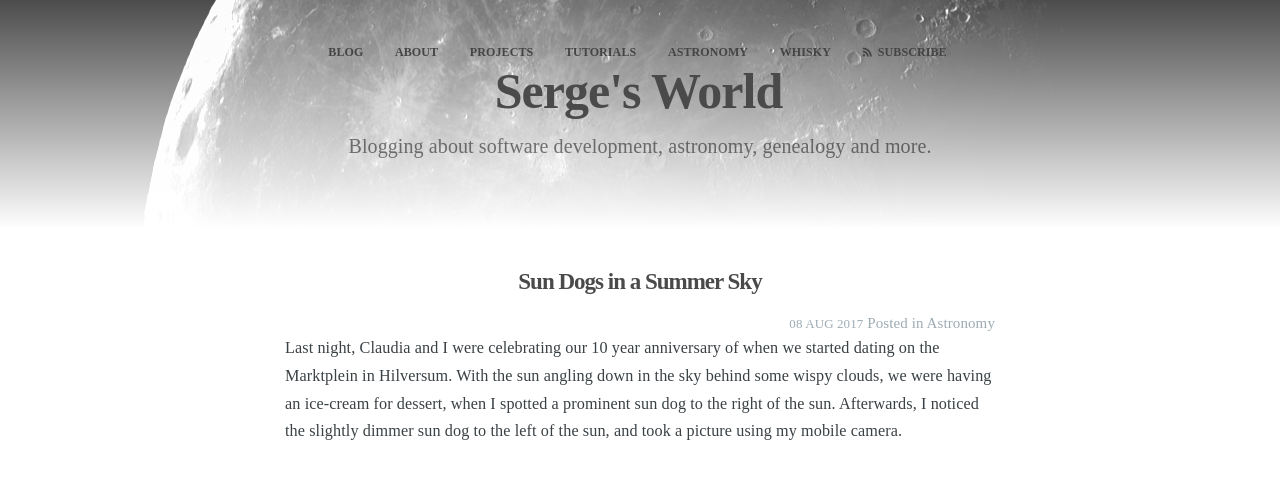
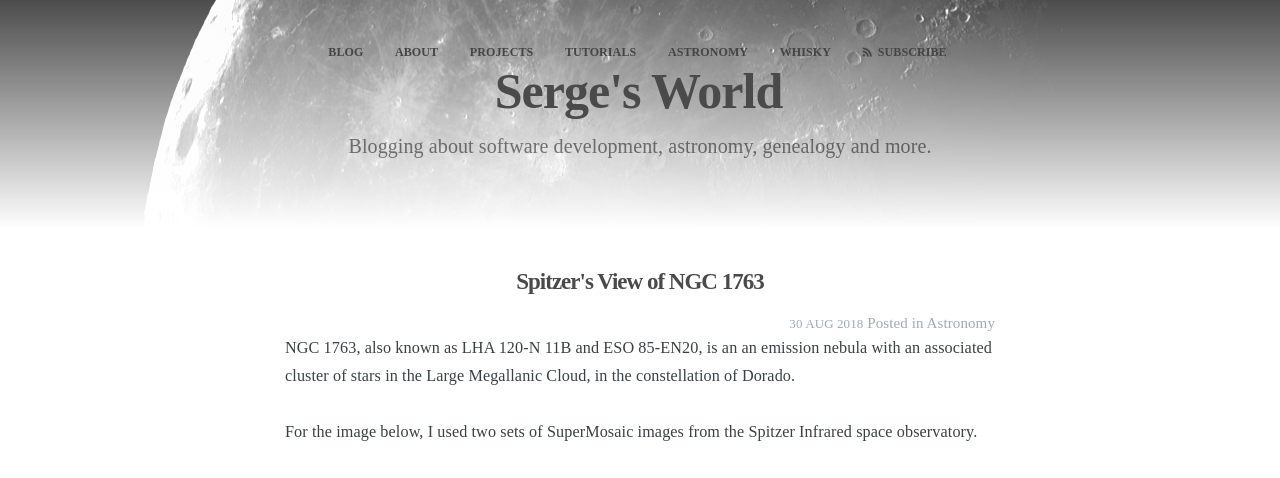
Before and after one commit to sjmeunier/sjmeunier.github.io, a Jekyll site: the page built from index.html, in a window 1280 px wide and 1400 px high. Shown: the top 478 px of the window. Built offline with Jekyll 4.4.1, drawn with Linux system fonts in a browser that asks for light colours; some web fonts are replaced; a script that is not in the unit is left out; the list of posts is cut into pages by our own code; some of the changed text lies outside the part shown.

Commit message:
Added ngc1763 post

```diff
--- /dev/null
+++ b/_posts/2017-08-30-spitzers-view-of-ngc1763.md
@@ -0,0 +1,20 @@
+---
+layout: post
+title:  "Spitzer's View of NGC 1763"
+date:   2018-08-30 11:00:00
+categories: Astronomy
+tags: [astronomy, image-processing, deep-sky, spitzer]
+---
+NGC 1763, also known as LHA 120-N 11B and ESO 85-EN20, is an an emission nebula with an associated cluster of stars in the Large Megallanic Cloud, in the constellation of Dorado.
+
+For the image below, I used two sets of SuperMosaic images from the Spitzer Infrared space observatory.
+
+A SuperMosaic is one of the types of products made available by the Spitzer Legacy Archive, consisting of a composite of various individual images taken directly by Spizter and stitched together into one large image. A set of SuperMosaics, will contain composite images of each of the bandwidths taken.
+
+Each SuperMosaic set comprised of four images, taken with the IRAC instrument, with filters in the 3.5, 4.5, 5.7 and 7.8 μm bands.
+
+After applying artificial colouring to each image corresponding to a wavelength band, I then stiched the two resulting images into one large final picture.
+
+The image does not include the entire nebula, but does include a few interesting features.
+
+<a data-flickr-embed="true"  href="https://www.flickr.com/photos/78511972@N04/35898589133/in/album-72157681337866715/" title="NGC 1763 - Spitzer"><img src="https://farm5.staticflickr.com/4343/35898589133_eb6f995bce_o.png" class = "shadow-image centered" alt="NGC 1763 - Spitzer"></a><script async src="//embedr.flickr.com/assets/client-code.js" charset="utf-8"></script>
--- a/astronomy.md
+++ b/astronomy.md
@@ -43,6 +43,7 @@ In addition to my own astrophotography, I also enjoy processing raw images from
 * [My Spitzer Images of NGC 4448 and NGC 4490](/astronomy/2017/03/12/my-spitzer-images-of-ngc4448-and-ngc4490.html)
 * [Spectacular Spitzer Images of a Few Galaxies - NGC 6744, NGC 3198, NGC 4536, NGC 4565, NGC 2775](/astronomy/2017/04/15/spectacular-spitzer-images-of-a-few-galaxies.html)
 * [A Few More Galaxies Caught by Spitzer - NGC 2903, NGC 6221, NGC 3628, NGC 3115](/astronomy/2017/04/18/a-few-more-galaxies-caught-by-spitzer.html)
+* [Spitzer's View of NGC 1763](/astronomy/2017/08/30/spitzers-view-of-ngc1763.html)
 
 #### Hubble
 * [My Entries for the Hubble Hidden Treasures Image Processing Contest 2012](/astronomy/2012/06/10/my-entries-for-the-hubble-hidden-treasures-image-processing-contest.html)
```
